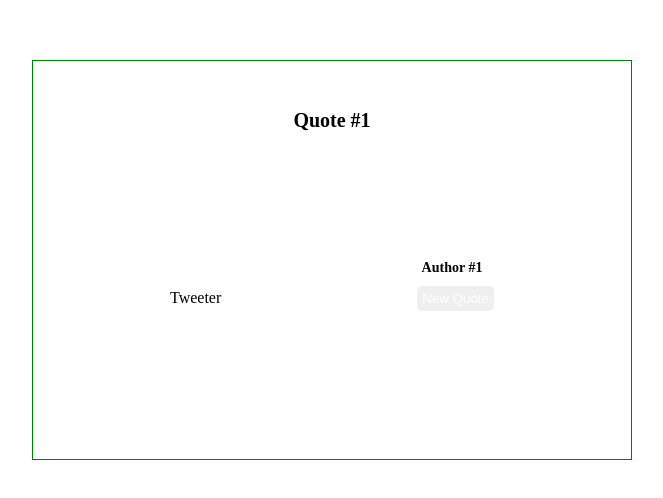
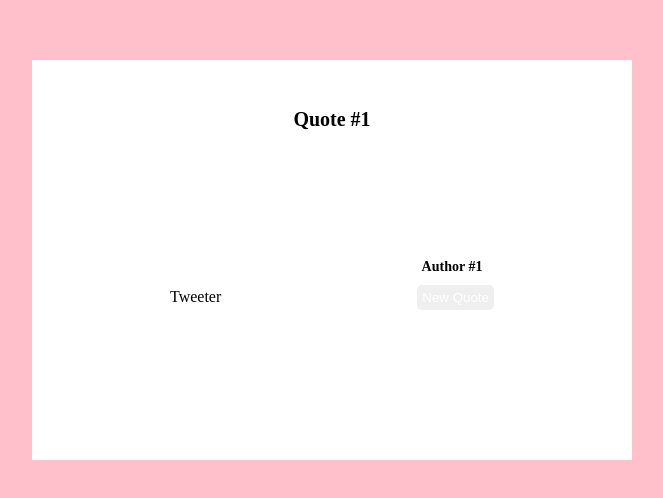
Before and after one commit to Marina8989/RandomQuoteMachineJS, a plain HTML site: page index.html in a window 1280 px wide. Shown: the part 140-638 px from the top of the page, without its empty margins (308-971 px from the left). Drawn offline with Linux system fonts and the light colour scheme.

Commit message:
added js need

```diff
--- a/main.css
+++ b/main.css
@@ -3,9 +3,12 @@
     padding: 0;
     box-sizing: border-box;
 }
+body{
+    background: pink;
+}
 
 #quote-box{
-    border: 1px solid green;
+    /*border: 1px solid green;*/
     width: 600px;
     text-align: center;
     margin:0 auto;
--- a/main.js
+++ b/main.js
@@ -28,7 +28,7 @@ const btn = document.querySelector('#new-quote');
      text.innerText = quotes[randNum].text;
      author.innerText = quotes[randNum].author;
 
-      document.body.style.backgroundColor = randColor();
+    document.body.style.backgroundColor = randColor();
  })
 
  function randColor() {
```
